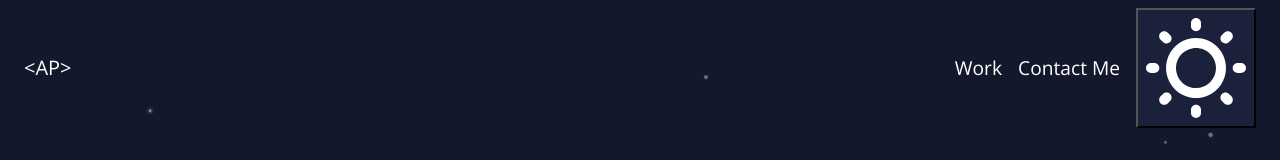
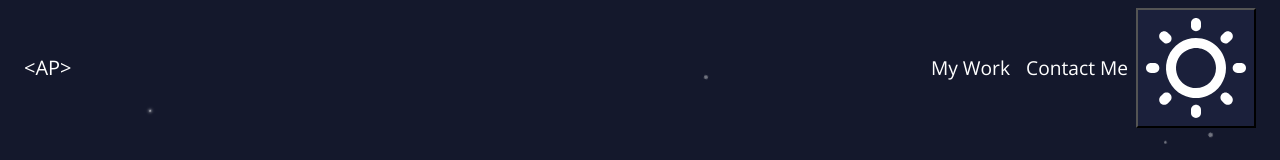
Before and after one commit to alejandro-pedrazaaa/alejandro-pedrazaaa.github.io, a React (Create React App) app: page / in a window 1280 px wide. Shown: the top 160 px of the page. Built offline with nearby package versions, Linux system fonts and the light colour scheme.

Commit message:
save progress

```diff
--- a/package.json
+++ b/package.json
@@ -10,6 +10,7 @@
     "react": "^18.2.0",
     "react-dom": "^18.2.0",
     "react-scripts": "5.0.1",
+    "react-scroll": "^1.8.9",
     "styled-component": "^2.8.0",
     "styled-components": "^5.3.6",
     "web-vitals": "^2.1.4"
--- a/src/App.js
+++ b/src/App.js
@@ -6,7 +6,7 @@ import { GlobalStyles } from "./Styles/Global.Styles";
 import { useDarkMode } from "./Hooks/useDarkMode";
 import { Fireflies } from "./Components/Fireflies";
 import { NavBar } from "./Components/NavBar";
-import { AboutMe } from "./Components/Profile/AboutMe";
+import { AboutMe } from "./Components/AboutMe/AboutMe";
 import { MyWork } from "./Components/MyWork/MyWork";
 import { ContactMe } from "./Components/ContactMe";
 
--- a/src/Components/Profile/AboutMe.js
+++ b/src/Components/AboutMe/AboutMe.js
@@ -9,7 +9,7 @@ import Figma from "../../Assets/Images/Tools_Icons/Figma.svg";
 
 export const AboutMe = () => {
   return (
-    <main className="profile text-center ">
+    <main className="profile text-center">
       <h1 className="py-4">
         UI/UX Designer<br></br>&<br></br>Frontend Developer
       </h1>
--- a/src/Components/ContactMe.js
+++ b/src/Components/ContactMe.js
@@ -1,6 +1,6 @@
 export const ContactMe = () => {
   return (
-    <footer className="container-fluid">
+    <footer className="container-fluid" id="contact-me">
       <div className="row">
         <div className="col-12 contact-me">
           <h2>Contact Me</h2>
--- a/src/Components/MyWork/MyWork.js
+++ b/src/Components/MyWork/MyWork.js
@@ -6,7 +6,7 @@ import APLogo from "../../Assets/Images/Projects/AP.png";
 
 export const MyWork = () => {
   return (
-    <section>
+    <section id="my-work">
       <div className="work-text text-center pb-1">
         <h2>Here is some of my work:</h2>
       </div>
--- a/src/Components/NavBar.js
+++ b/src/Components/NavBar.js
@@ -1,5 +1,6 @@
 import moon from "../Assets/Images/Toggle_Icons/Moon.svg";
 import sun from "../Assets/Images/Toggle_Icons/Sun.svg";
+import { Link } from "react-scroll";
 
 export const NavBar = ({ theme, toggleTheme }) => {
   return (
@@ -11,12 +12,26 @@ export const NavBar = ({ theme, toggleTheme }) => {
           </a>
         </div>
         <div className="d-flex align-items-center">
-          <a href="#work" className="align-middle">
-            Work
-          </a>
-          <a href="#contact-me" className="px-3 align-middle">
+          <Link
+            to="my-work"
+            spy={true}
+            smooth={true}
+            offset={-5}
+            duration={100}
+            className="p-2"
+          >
+            My Work
+          </Link>
+          <Link
+            to="contact-me"
+            spy={true}
+            smooth={true}
+            offset={-5}
+            duration={100}
+            className="p-2"
+          >
             Contact Me
-          </a>
+          </Link>
           <button className="p-2" onClick={toggleTheme}>
             {theme === "light" ? (
               <img
```
Also changed, not shown: src/Components/AboutMe/TextAndTools.js (renamed from src/Components/Profile/TextAndTools.js), 1 other file (tests, documents, lock files or other folders).
